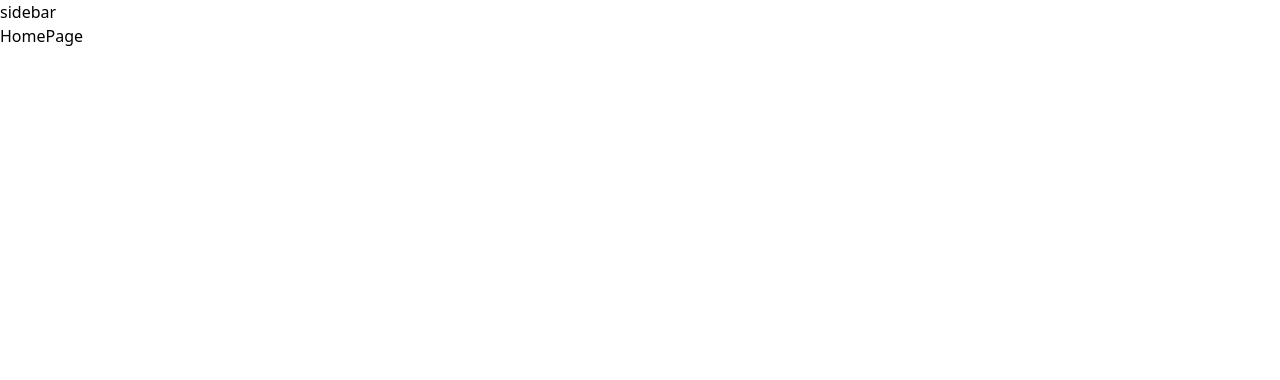
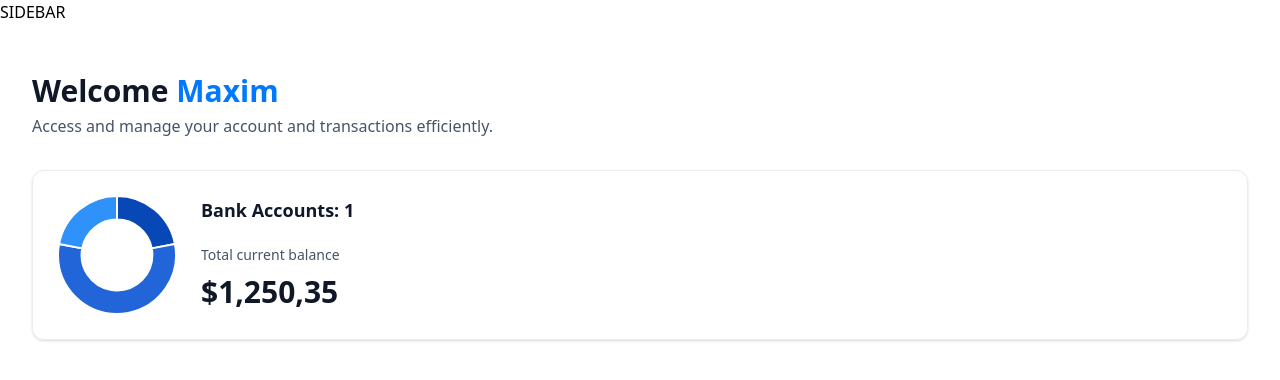
Before and after one commit to MaxFullstak/Banking-App, a Next.js app: page / in a window 1280 px wide. Shown: the top 380 px of the page. Built offline with nearby package versions, Linux system fonts and the light colour scheme.

Commit message:
Creating home page UI

```diff
--- a/app/(root)/layout.tsx
+++ b/app/(root)/layout.tsx
@@ -3,7 +3,7 @@
 }>) {
 	return (
 		<main>
-			sidebar
+			SIDEBAR
 			{children}
 		</main>
 	)
--- a/app/(root)/page.tsx
+++ b/app/(root)/page.tsx
@@ -1,6 +1,28 @@
+import HeaderBox from '@/components/HeaderBox'
+import TotalBalanceBox from '@/components/TotalBalanceBox'
+
 const Home = () => {
+	const loggedIn = { firstName: 'Maxim' }
+
 	return (
-		<h1>HomePage</h1>
+		<section className="home">
+			<div className="home-content">
+				<header className="home-header">
+					<HeaderBox
+						type="greeting"
+						title="Welcome"
+						user={loggedIn?.firstName || 'Guest'}
+						subText="Access and manage your account and transactions efficiently."
+					/>
+
+					<TotalBalanceBox
+						accounts={[]}
+						totalBanks={1}
+						totalCurrentBalance={1250.35}
+					/>
+				</header>
+			</div>
+		</section>
 	)
 }
 
--- /dev/null
+++ b/components/AnimatedCounter.tsx
@@ -0,0 +1,17 @@
+'use client'
+import CountUp from 'react-countup'
+
+const AnimatedCounter = ({ amount }: { amount: number }) => {
+	return (
+		<div className="w-full">
+			<CountUp
+				end={amount}
+				decimal=","
+				prefix="$"
+				decimals={2}
+			/>
+		</div>
+	)
+}
+
+export default AnimatedCounter
--- /dev/null
+++ b/components/DoughnutChart.tsx
@@ -0,0 +1,36 @@
+'use client'
+
+import { Chart as ChartJS, ArcElement, Tooltip, Legend } from 'chart.js'
+import { Doughnut } from 'react-chartjs-2'
+
+ChartJS.register(ArcElement, Tooltip, Legend)
+
+const DoughnutChart = ({ accounts }: DoughnutChartProps) => {
+	const accountNames = accounts.map((a) => a.name)
+	const balances = accounts.map((a) => a.currentBalance)
+
+	const data = {
+		datasets: [
+			{
+				label: 'Banks',
+				data: [123, 313, 123],
+				backgroundColor: ['#0747b6', '#2265d8', '#2f91fa']
+			}
+		],
+		labels: ['Bank1', 'Bank2', 'Bank3']
+	}
+
+	return <Doughnut
+		data={data}
+		options={{
+			cutout: '60%',
+			plugins: {
+				legend: {
+					display: false
+				}
+			}
+		}}
+	/>
+}
+
+export default DoughnutChart
--- /dev/null
+++ b/components/HeaderBox.tsx
@@ -0,0 +1,16 @@
+const HeaderBox = ({ type = 'title', title, subText, user }: HeaderBoxProps) => {
+	return (
+		<div className="header-box">
+			<h1 className="header-box-title">
+				{title}
+				{type === 'greeting' && <span className="text-bankGradient">
+					&nbsp;{user}
+				</span>}
+			</h1>
+
+			<p className="header-box-subtext">{subText}</p>
+		</div>
+	)
+}
+
+export default HeaderBox
--- /dev/null
+++ b/components/TotalBalanceBox.tsx
@@ -0,0 +1,27 @@
+import AnimatedCounter from '@/components/AnimatedCounter'
+import DoughnutChart from '@/components/DoughnutChart'
+
+const TotalBalanceBox = ({ accounts = [], totalBanks, totalCurrentBalance }: TotlaBalanceBoxProps) => {
+	return (
+		<section className="total-balance">
+			<div className="total-balance-chart">
+				<DoughnutChart accounts={accounts} />
+			</div>
+			<div className="flex flex-col gap-6">
+				<h2 className="header-2">
+					Bank Accounts: {totalBanks}
+				</h2>
+				<div className="flex flex-col gap-2">
+					<p className="total-balance-label">
+						Total current balance
+					</p>
+					<div className="total-balance-amount flex-center gap-2">
+						<AnimatedCounter amount={totalCurrentBalance} />
+					</div>
+				</div>
+			</div>
+		</section>
+	)
+}
+
+export default TotalBalanceBox
--- a/lib/utils.ts
+++ b/lib/utils.ts
@@ -1,6 +1,5 @@
 /* eslint-disable no-prototype-builtins */
 import { type ClassValue, clsx } from "clsx";
-// @ts-ignore
 import qs from "query-string";
 import { twMerge } from "tailwind-merge";
 
--- a/package.json
+++ b/package.json
@@ -10,11 +10,15 @@
   },
   "dependencies": {
     "@radix-ui/react-slot": "^1.1.0",
+    "chart.js": "^4.4.3",
     "class-variance-authority": "^0.7.0",
     "clsx": "^2.1.1",
     "lucide-react": "^0.395.0",
     "next": "14.2.4",
+    "query-string": "^9.0.0",
     "react": "^18",
+    "react-chartjs-2": "^5.2.0",
+    "react-countup": "^6.5.3",
     "react-dom": "^18",
     "tailwind-merge": "^2.3.0",
     "tailwindcss-animate": "^1.0.7"
--- a/types/index.d.ts
+++ b/types/index.d.ts
@@ -151,7 +151,7 @@
 declare interface HeaderBoxProps {
   type?: "title" | "greeting";
   title: string;
-  subtext: string;
+  subText: string;
   user?: string;
 }
 
```
Also changed, not shown: 1 other file (tests, documents, lock files or other folders).
